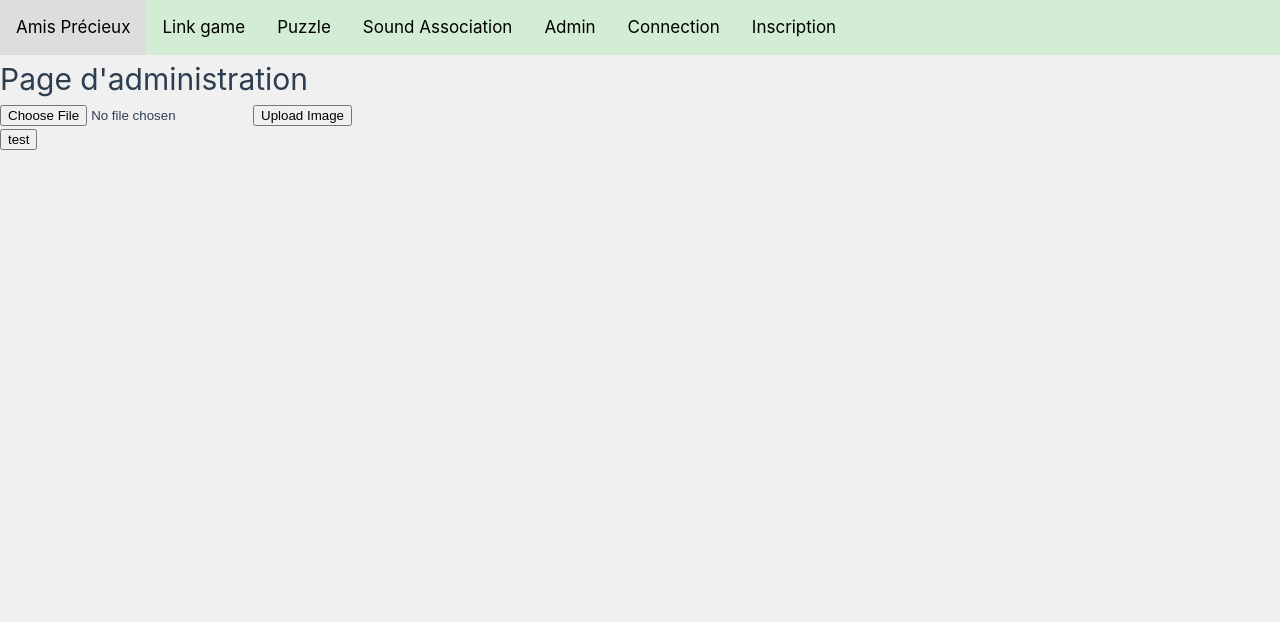
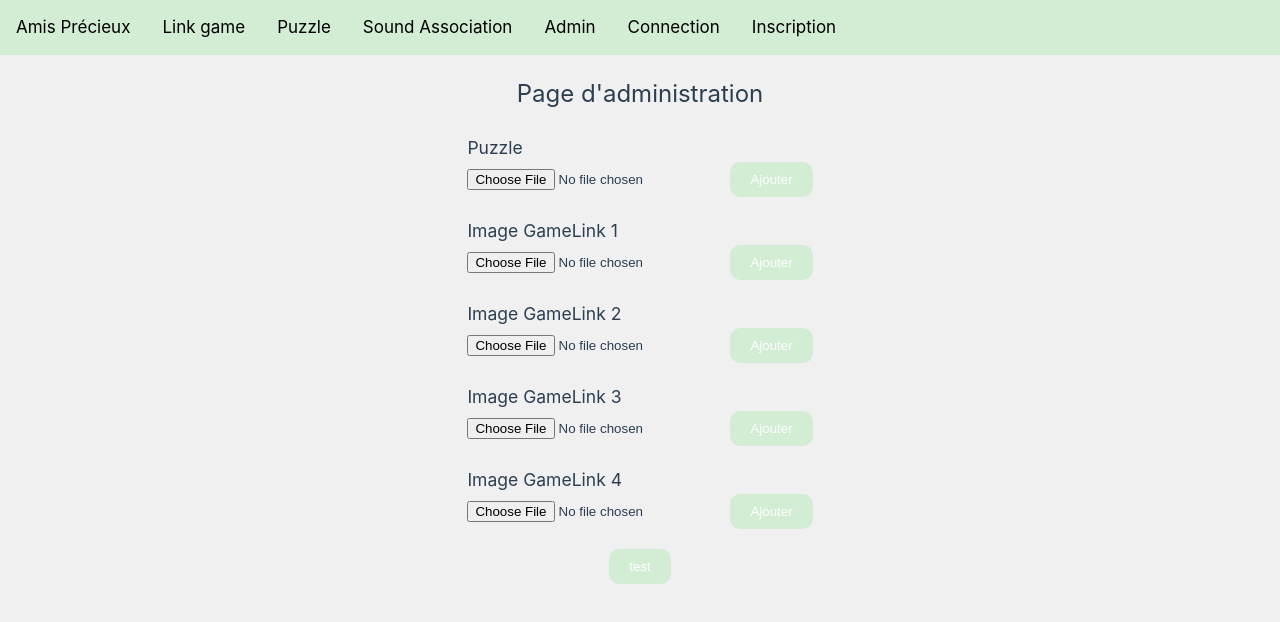
Before and after one commit to AmisPrecieux/Amis-Precieux-Game, a Vue app: page /adminPanel in a window 1280 px wide. Shown: the top 622 px of the page. Built offline with nearby package versions, Linux system fonts and the light colour scheme.

Commit message:
Refactor AdminPanel and Login/Register views

```diff
--- a/src/views/AdminPanel.vue
+++ b/src/views/AdminPanel.vue
@@ -1,14 +1,47 @@
 <template>
-  <div>
+  <div class="container">
     <h1>Page d'administration</h1>
     <div>
-      <form @submit.prevent="uploadImage">
-        <input type="file" ref="fileInput" @change="handleFileChange" />
-        <button type="submit">Upload Image</button>
+      <form @submit.prevent="uploadImage(1)">
+        <h3>Puzzle</h3>
+        <input type="file" ref="fileInput1" @change="handleFileChange(1)" />
+        <button type="submit">Ajouter</button>
       </form>
-      <button @click="tets">test</button>
     </div>
+    <div>
+      <form @submit.prevent="uploadImage(2)">
+        <h3>Image GameLink 1</h3>
+        <input type="file" ref="fileInput2" @change="handleFileChange(2)" />
+        <button type="submit">Ajouter</button>
+      </form>
+    </div>
+    <div>
+      <form @submit.prevent="uploadImage(3)">
+        <h3>Image GameLink 2</h3>
+        <input type="file" ref="fileInput3" @change="handleFileChange(3)" />
+        <button type="submit">Ajouter</button>
+      </form>
+    </div>
+    <div>
+    <form @submit.prevent="uploadImage(4)">
+        <h3>Image GameLink 3</h3>
+        <input type="file" ref="fileInput4" @change="handleFileChange(4)" />
+        <button type="submit">Ajouter</button>
+      </form>
   </div>
+  <div>
+    <form @submit.prevent="uploadImage(5)">
+        <h3>Image GameLink 4</h3>
+        <input type="file" ref="fileInput5" @change="handleFileChange(5)" />
+        <button type="submit">Ajouter</button>
+      </form>
+  </div>
+    <button @click="tets">test</button>
+  </div>
+
+
+
+
 </template>
 
 <script>
@@ -16,9 +49,23 @@ import axios from 'axios';
 export default {
   name: 'AdminPanel',
   methods: {
-    handleFileChange() {
-      // Récupérer le fichier sélectionné
-      this.selectedFile = this.$refs.fileInput.files[0];
+    handleFileChange(GameNumber) {
+      if (GameNumber == 1){
+        this.selectedFile = this.$refs.fileInput1.files[0];
+      }
+      if (GameNumber == 2){
+        this.selectedFile = this.$refs.fileInput2.files[0];
+      }
+      if (GameNumber == 3){
+        this.selectedFile = this.$refs.fileInput3.files[0];
+      }
+      if (GameNumber == 4){
+        this.selectedFile = this.$refs.fileInput4.files[0];
+      }
+      if (GameNumber == 5){
+        this.selectedFile = this.$refs.fileInput5.files[0];
+      }
+
     },
 
     async fetchGameId(gameName) {
@@ -39,11 +86,28 @@ export default {
       }
     },
 
-    async uploadImage() {
+    async uploadImage(GameNumber) {
       // Vérifier si un fichier a été sélectionné
+      console.log(this.selectedFile, GameNumber);
       if (!this.selectedFile) {
+        alert('Veuillez sélectionner un fichier');
+        this.$refs.fileInput1.value = '';
+        this.$refs.fileInput2.value = '';
+        this.$refs.fileInput3.value = '';
+        this.$refs.fileInput4.value = '';
+        this.$refs.fileInput5.value = '';
         console.error('No file selected');
-        console.log('No file selected');
+        return;
+      }
+       // Vérifier si le format du fichier est en PNG
+       if (this.selectedFile.type !== 'image/png') {
+        alert('Veuillez sélectionner un fichier au format PNG');
+        this.$refs.fileInput1.value = '';
+        this.$refs.fileInput2.value = '';
+        this.$refs.fileInput3.value = '';
+        this.$refs.fileInput4.value = '';
+        this.$refs.fileInput5.value = '';
+        console.error('Invalid file format');
         return;
       }
 
@@ -53,11 +117,10 @@ export default {
 
       // Utiliser Fetch pour envoyer la requête au serveur
       try {
-        const authStore = useAuthStore();
-        const token = localStorage.getItem('token');
-        const gameId = await this.fetchGameId('Puzzle 6 pièces');
-        console.log('Game ID:', gameId);
-        await fetch(`/image1/${gameId}`, {
+        const token = sessionStorage.getItem('token');
+        // const gameId = await this.fetchGameId('Puzzle 6 pièces');
+        const gameId = "6578b0ccc125f56f10261eb5";
+        await fetch(`http://localhost:3000/api/game/image${GameNumber}/${gameId}`, {
           method: 'PUT',
           body: formData,
           headers: {
@@ -65,9 +128,13 @@ export default {
           },
         });
 
-        console.log('Image uploaded successfully');
+        alert('l\'image a été téléchargée avec succès');
         // Réinitialiser l'input de fichier après l'upload
-        this.$refs.fileInput.value = '';
+        this.$refs.fileInput1.value = '';
+        this.$refs.fileInput2.value = '';
+        this.$refs.fileInput3.value = '';
+        this.$refs.fileInput4.value = '';
+        this.$refs.fileInput5.value = '';
       } catch (error) {
         console.error('Error uploading image:', error);
       }
@@ -104,5 +171,43 @@ export default {
 </script>
 
 <style scoped>
-/* Ajoutez ici les styles spécifiques à votre page d'administration */
+.container {
+  max-width: 800px;
+  margin: 0 auto;
+  padding: 20px;
+  display: flex;
+  flex-direction: column;
+  align-items: center;
+  justify-content: center;
+}
+
+h1 {
+  font-size: 24px;
+  margin-bottom: 20px;
+}
+
+form {
+  margin-bottom: 20px;
+}
+
+input[type="file"] {
+  margin-right: 10px;
+}
+
+button {
+  padding: 10px 20px;
+  background-color: #d2edd3;
+  color: #fff;
+  border: none;
+  cursor: pointer;
+  border-radius: 10px;
+}
+input[type="file"] {
+  border: none;
+  cursor: pointer;
+}
+button:hover {
+  background-color: #d2edd3;
+}
+
 </style>
--- a/src/views/Login.vue
+++ b/src/views/Login.vue
@@ -1,7 +1,7 @@
 <template>
     <div>
-        <h1>Connexion</h1>
         <form @submit.prevent="login">
+            <h1>Connexion</h1>
             <label for="email">Email:</label>
             <input type="string" id="email" v-model="email" required>
             <label for="password">Mot de passe:</label>
@@ -51,4 +51,40 @@ export default {
 
 <style scoped>
 /* Ajoutez ici votre CSS personnalisé pour la page de connexion */
+.container {
+    display: flex;
+    flex-direction: column;
+    align-items: center;
+    justify-content: center;
+    height: 100vh;
+}
+
+h1 {
+    font-size: 24px;
+    margin-bottom: 20px;
+}
+
+form {
+    display: flex;
+    flex-direction: column;
+    align-items: center;
+}
+
+label {
+    margin-bottom: 10px;
+}
+
+input {
+    padding: 10px;
+    margin-bottom: 10px;
+    width: 200px;
+}
+
+button {
+    padding: 10px 20px;
+    background-color: #d2edd3;
+    color: #fff;
+    border: none;
+    cursor: pointer;
+}
 </style>
--- a/src/views/Register.vue
+++ b/src/views/Register.vue
@@ -1,12 +1,13 @@
 <template>
-  <form @submit="signup">
-    <label for="mail">Username:</label>
+  <form @submit="signup" class="register-form">
+    <h1>Inscription</h1>
+    <label for="mail">Email</label>
     <input type="text" id="mail" v-model="mail" required>
 
-    <label for="password">Password:</label>
+    <label for="password">Mot de passe</label>
     <input type="password" id="password" v-model="password" required>
 
-    <button type="submit">Sign Up</button>
+    <button type="submit">Inscription</button>
   </form>
 </template>
 
@@ -39,3 +40,36 @@ export default {
   }
 };
 </script>
+
+<style scoped>
+.register-form {
+  display: flex;
+  flex-direction: column;
+  align-items: center;
+  margin-top: 50px;
+}
+
+label {
+  font-weight: bold;
+  margin-bottom: 10px;
+}
+
+input {
+  padding: 10px;
+  margin-bottom: 20px;
+  width: 300px;
+}
+
+button {
+  padding: 10px 20px;
+  background-color: #d2edd3;
+  color: #fff;
+  border: none;
+  cursor: pointer;
+  border-radius: 10px;
+}
+
+button:hover {
+  background-color: #d2edd3;
+}
+</style>
```
Lines whose indentation alone changed are shown as unchanged.
